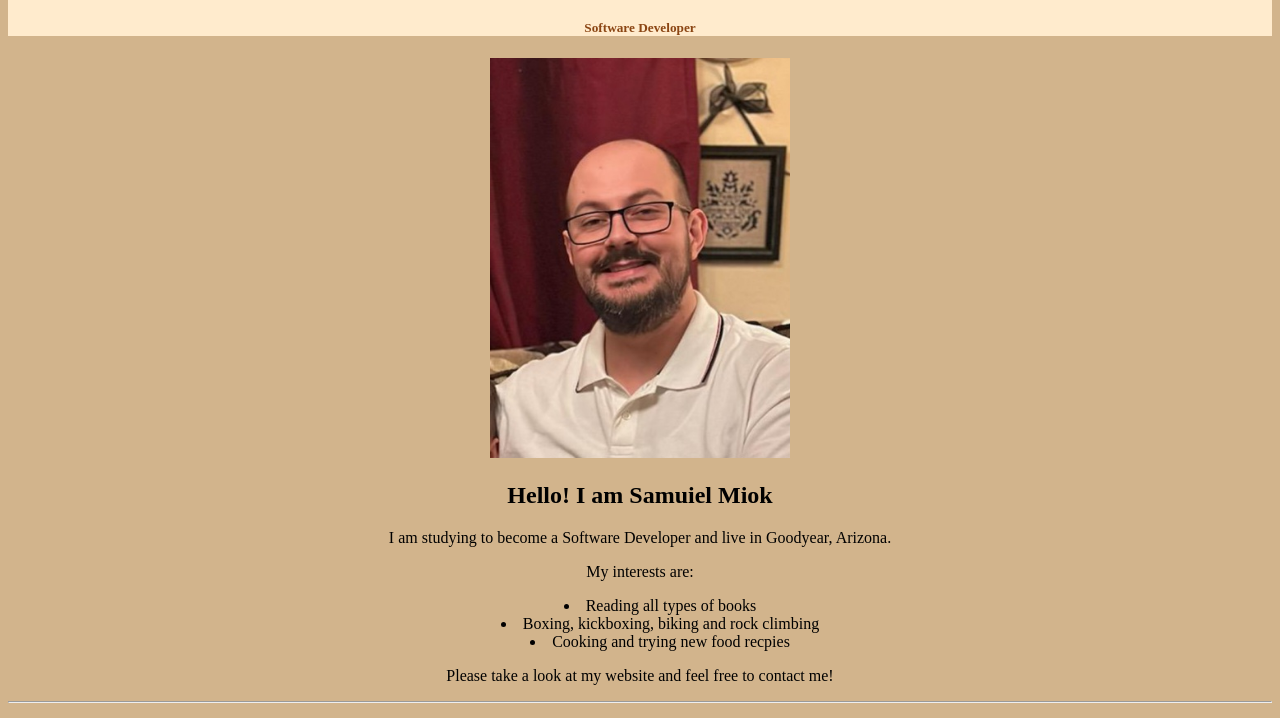
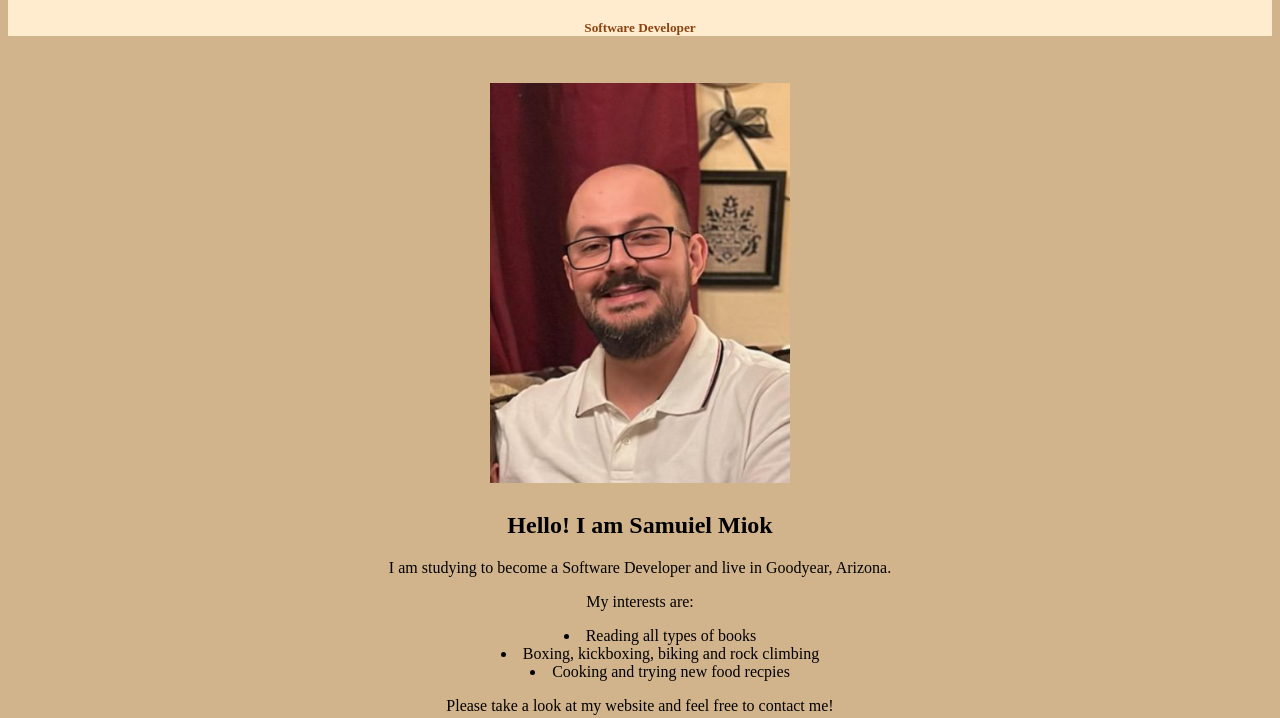
Before and after one commit to stmiok/my-website, a plain HTML site: page index.html in a window 1280 px wide. Shown: the part 61-779 px from the top of the page. Drawn offline with Linux system fonts and the light colour scheme; a web font is replaced by a local one.

Commit message:
Update style.css
added comments and updated padding and link colors

```diff
--- a/style.css
+++ b/style.css
@@ -6,10 +6,13 @@ html {
   width: 100%;
 }
 
+/* -- main page background color -- */
 body {
   background-color:#d2b48c ;
 }
 
+
+/* -- header text and color -- */
 h1 .text-color {
   text-color:#d19d13;
   font-family: Futura ;
@@ -22,17 +25,23 @@ h1 .text-color {
   margin:auto;
 }
 
+
+/*-- header background and text color--*/
 .light-background {
   background-color:#ffebcd;
   color:#8b4513;
 }
 
+
+/* --text and list centering-- */
 header, div, h5,
 main, div, h2, h3, p, ul, li, .text-center {
   text-align: center;
   list-style-position: inside;
 }
 
+
+/*-- link styles and colors-- */
 a {
   font-family: 'Times New Roman', Times, serif;
   font-size: 18px;
@@ -42,3 +51,10 @@ a:link {color:blue;}
 a:visited {color:#8a388a; }
 a:hover {color: orange; }
 a:active {color: red; }
+
+
+/*-- padding for images--*/
+img {
+  padding-top: 25px;
+  padding-bottom: 5px;
+}
```
